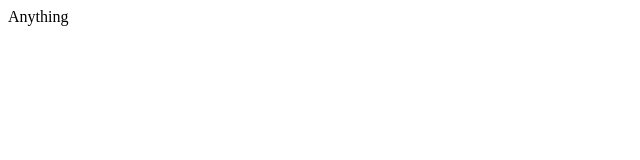
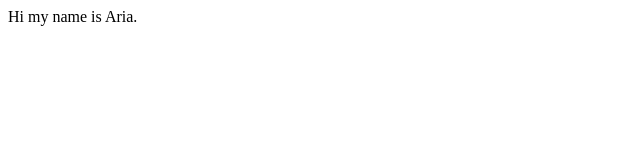
Before and after one commit to npm1514/sandbox, a plain HTML site: page index.html in a window 1280 px wide. Shown: the full height of the page, 0-640 px from the left. Drawn offline with Linux system fonts and the light colour scheme.

Commit message:
i added my name

```diff
--- a/index.html
+++ b/index.html
@@ -5,6 +5,6 @@
     <title></title>
   </head>
   <body>
-    Anything
+    Hi my name is Aria.
   </body>
 </html>
```
